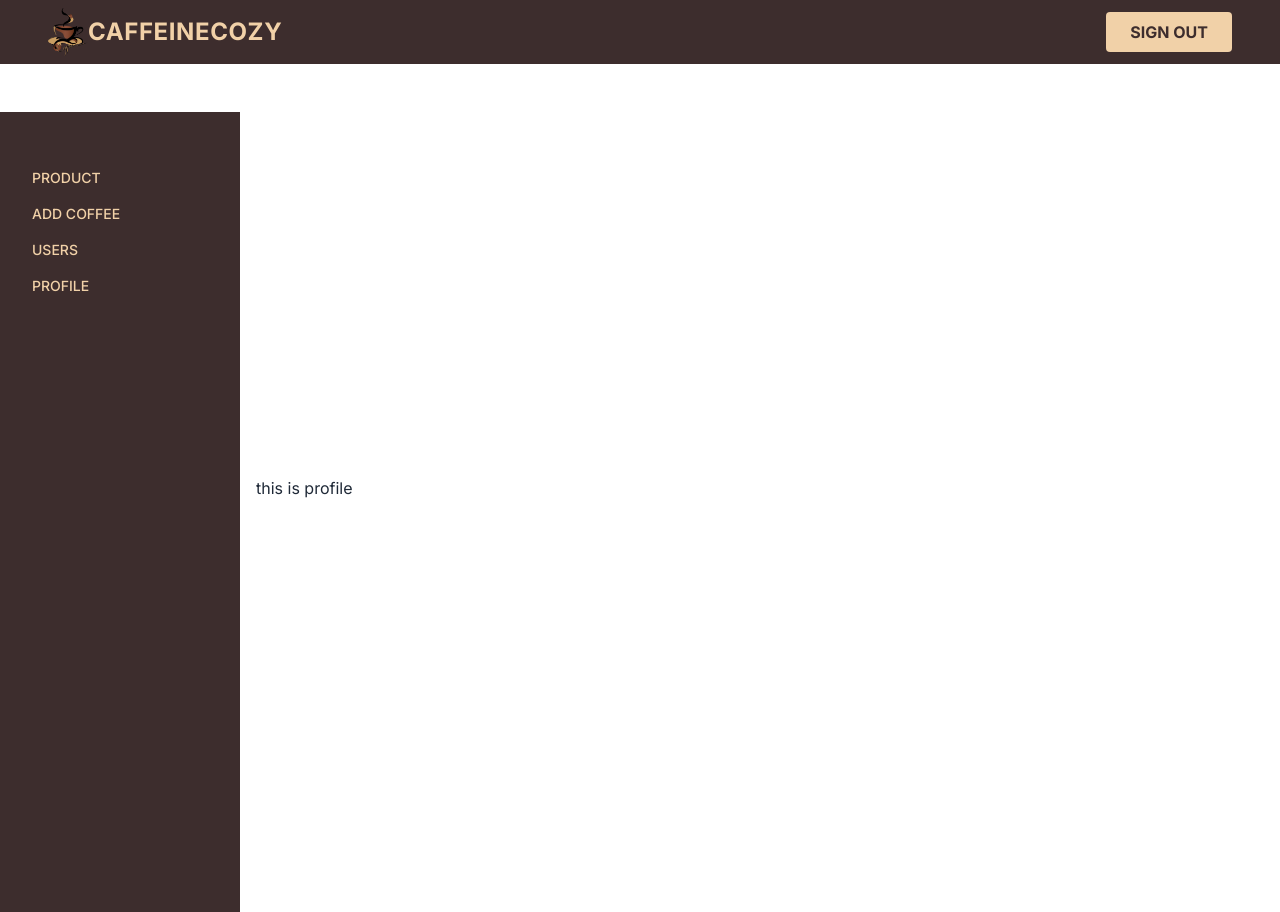
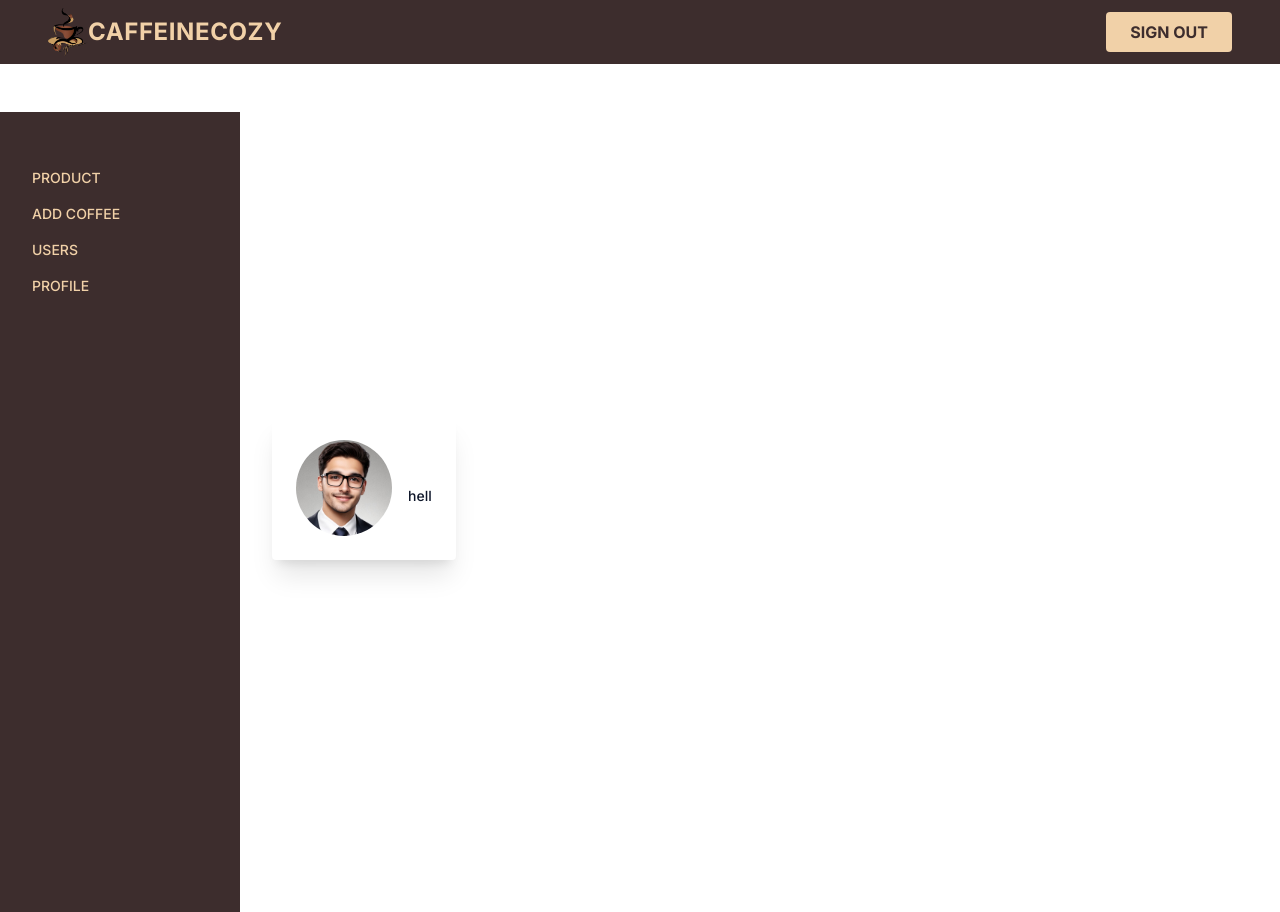
Before and after one commit to QuaziSamiha/Caffeine_Cozy, a Next.js app: page /Dashboard/Profile in a window 1280 px wide. Built offline with nearby package versions, Linux system fonts and the light colour scheme; no server answers.

Commit message:
AuthProvider context done

```diff
--- a/app/Dashboard/Profile/page.js
+++ b/app/Dashboard/Profile/page.js
@@ -1,5 +1,31 @@
+"use client";
+import Image from "next/image";
+import userImage from "@/public/images/user.jpg";
+import { useContext } from "react";
+import { AuthContext } from "@/app/context/AuthProvider";
+
 const Profile = () => {
-  return <div>this is profile</div>;
+  const { currentUserEmail, currentUserName } = useContext(AuthContext);
+  console.log(currentUserEmail, currentUserName);
+  return (
+    <>
+      <section>
+        <div className="mx-4 bg-base-100 shadow-xl rounded p-6 flex flex-col md:flex-row justify-around items-center">
+          <Image
+            className="h-24 w-24 rounded-full"
+            src={userImage}
+            alt="user"
+          />
+          <div className="mt-4 md:ml-4">
+            <p className="text-[#3d2d2d] font-semibold">{currentUserName}</p>
+            <p className="text-[#0f172a] text-sm font-medium">
+              {currentUserEmail} hell
+            </p>
+          </div>
+        </div>
+      </section>
+    </>
+  );
 };
 
 export default Profile;
--- a/app/context/AuthProvider.js
+++ b/app/context/AuthProvider.js
@@ -66,7 +66,7 @@ const AuthProvider = ({ children }) => {
     const unsubscribe = onAuthStateChanged(auth, (currentUser) => {
       // console.log(currentUser.email);
       // console.log(currentUser);
-      setCurrentUserEmail(currentUser ? currentUserEmail : "");
+      setCurrentUserEmail(currentUser ? currentUser.email : "");
       setCurrentUserName(currentUser ? currentUser.displayName : "");
     });
 
@@ -75,7 +75,7 @@ const AuthProvider = ({ children }) => {
     };
   }, []);
 
-  // console.log(currentUserEmail);
+  console.log(currentUserEmail);
 
   //   used in Navbar component
   const userLogOut = () => {
```
